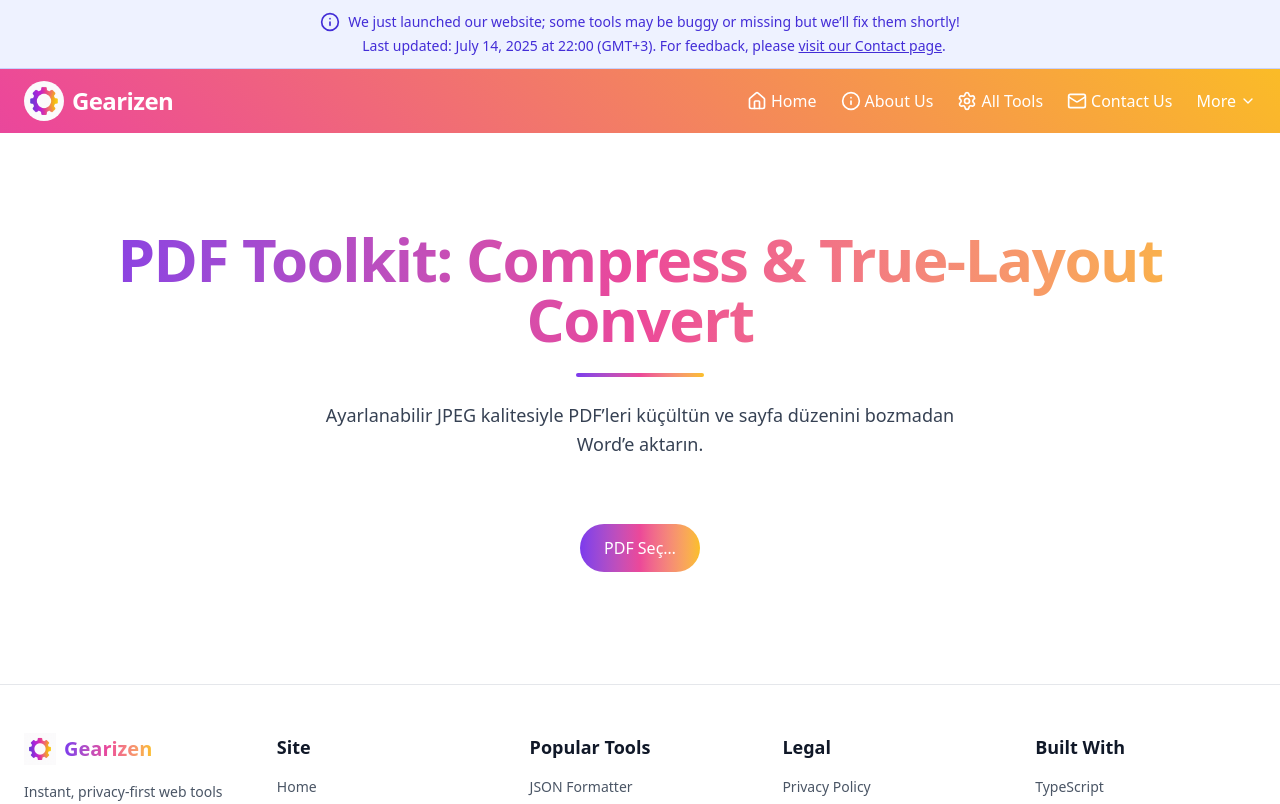
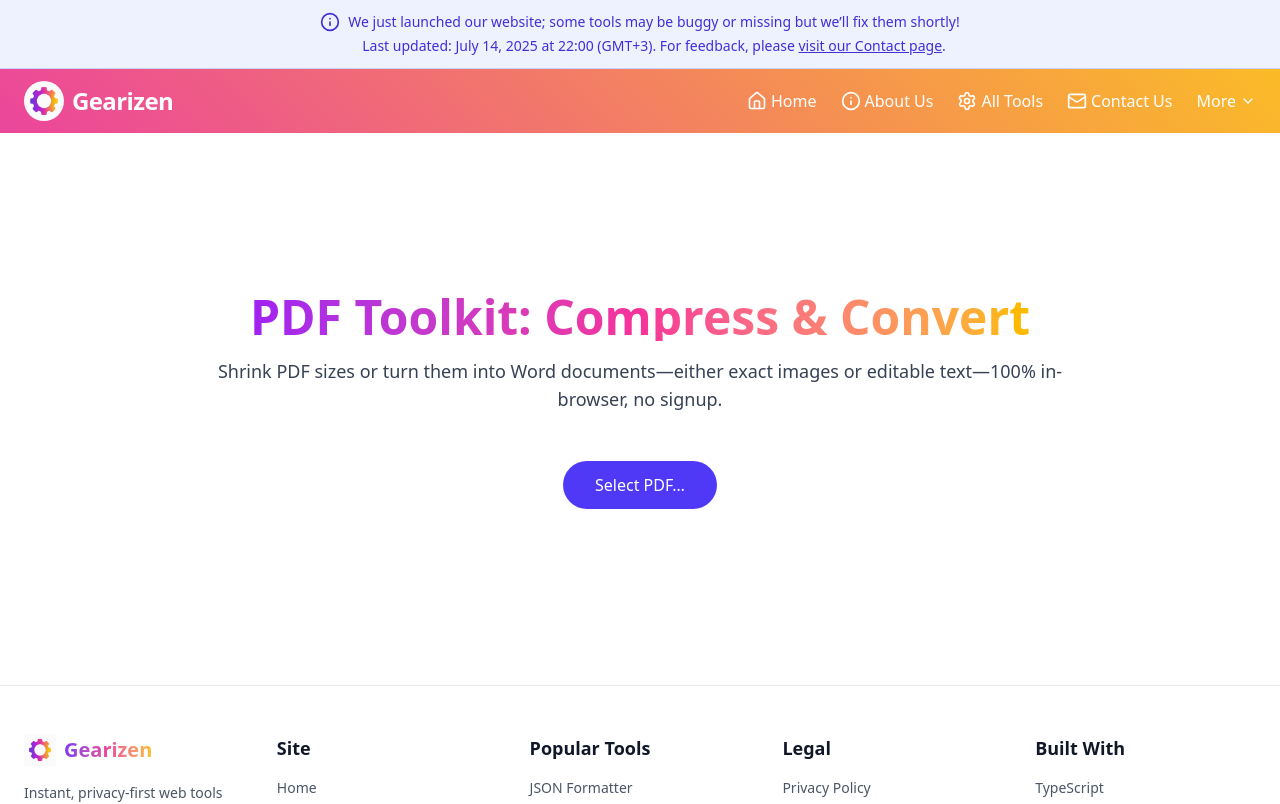
Before and after one commit to tahir-ozcan/gearizen, a Next.js app: page /tools/pdf-toolkit in a window 1280 px wide. Shown: the top 804 px of the page. Built offline with nearby package versions, Linux system fonts and the light colour scheme.

Commit message:
Update project to latest local state

```diff
--- a/app/tools/pdf-toolkit/pdf-toolkit-client.tsx
+++ b/app/tools/pdf-toolkit/pdf-toolkit-client.tsx
@@ -9,14 +9,24 @@ import {
   GlobalWorkerOptions,
   type PDFDocumentProxy,
   type PDFPageProxy,
+  type TextContent,
 } from "pdfjs-dist/legacy/build/pdf";
 // Docx
 import {
   Document as DocxDocument,
   Packer,
   Paragraph,
+  TextRun,
   ImageRun,
 } from "docx";
+
+type ExtractMode = "image" | "text";
+
+// Minimal local type for text‐content items
+interface PDFTextItem {
+  str: string;
+  transform: [number, number, number, number, number, number];
+}
 
 export default function PdfToolkitClient() {
   // --- State ---
@@ -25,15 +35,15 @@ export default function PdfToolkitClient() {
   const [error, setError] = useState<string | null>(null);
   const [compressedBlob, setCompressedBlob] = useState<Blob | null>(null);
   const [jpegQuality, setJpegQuality] = useState(0.8);
+  const [extractMode, setExtractMode] = useState<ExtractMode>("image");
   const inputRef = useRef<HTMLInputElement>(null);
 
-  // PDF.js worker
+  // PDF.js worker setup
   useEffect(() => {
     GlobalWorkerOptions.workerSrc = "/pdf.worker.min.js";
   }, []);
 
-  // — Handlers —
-
+  // --- Handlers ---
   function handleSelectClick() {
     inputRef.current?.click();
   }
@@ -47,7 +57,7 @@ export default function PdfToolkitClient() {
       return;
     }
     if (f.type !== "application/pdf") {
-      setError("❌ Lütfen geçerli bir PDF dosyası seçin.");
+      setError("❌ Please select a valid PDF file.");
       setFile(null);
       return;
     }
@@ -68,19 +78,17 @@ export default function PdfToolkitClient() {
 
       for (let i = 1; i <= pdf.numPages; i++) {
         const page: PDFPageProxy = await pdf.getPage(i);
-
-        // @ts-expect-error getViewport is a runtime method
+        // @ts-expect-error getViewport exists at runtime
         const viewport = page.getViewport({ scale: 1.5 });
         const canvas = document.createElement("canvas");
         canvas.width = viewport.width;
         canvas.height = viewport.height;
         const ctx = canvas.getContext("2d");
         if (ctx) {
-          // @ts-expect-error render is a runtime method
+          // @ts-expect-error render exists
           const renderTask = page.render({ canvasContext: ctx, viewport });
           await renderTask.promise;
         }
-
         const imgData = canvas.toDataURL("image/jpeg", jpegQuality);
         const props = doc.getImageProperties(imgData);
         const pageWidth = doc.internal.pageSize.getWidth();
@@ -93,27 +101,27 @@ export default function PdfToolkitClient() {
       setCompressedBlob(blob);
     } catch (err: unknown) {
       console.error(err);
-      setError(err instanceof Error ? err.message : "❌ Sıkıştırma başarısız.");
+      setError(err instanceof Error ? err.message : "❌ Compression failed.");
     } finally {
       setLoading("idle");
     }
   }
 
-  /** Trigger download only, no new tab */
+  /** Trigger download only, do not open new tab */
   function handleDownloadCompressed() {
     if (!compressedBlob || !file) return;
     const url = URL.createObjectURL(compressedBlob);
     const a = document.createElement("a");
     a.href = url;
     a.download = `compressed-${file.name}`;
-    a.rel = "noopener"; // kesinlikle yeni sekme açmasın
+    a.rel = "noopener";
     document.body.appendChild(a);
     a.click();
     document.body.removeChild(a);
     URL.revokeObjectURL(url);
   }
 
-  /** Convert pages to images and embed in Word to preserve exact layout */
+  /** Extract to Word—either as images or as real text */
   async function handleExtractToWord() {
     if (!file) return;
     setLoading("extract");
@@ -127,22 +135,22 @@ export default function PdfToolkitClient() {
       for (let i = 1; i <= pdf.numPages; i++) {
         const page: PDFPageProxy = await pdf.getPage(i);
 
-        // @ts-expect-error getViewport is runtime
+        if (extractMode === "image") {
+          // image‐based
+          // @ts-expect-error getViewport exists at runtime
           const viewport = page.getViewport({ scale: 2 });
           const canvas = document.createElement("canvas");
           canvas.width = viewport.width;
           canvas.height = viewport.height;
           const ctx = canvas.getContext("2d");
           if (ctx) {
-          // @ts-expect-error render is runtime
+            // @ts-expect-error render exists
             const renderTask = page.render({ canvasContext: ctx, viewport });
             await renderTask.promise;
           }
-
           const dataUrl = canvas.toDataURL("image/png");
           const base64 = dataUrl.split(",")[1];
           const buffer = Uint8Array.from(atob(base64), (c) => c.charCodeAt(0));
-
           children.push(
             new Paragraph({
               children: [
@@ -155,6 +163,43 @@ export default function PdfToolkitClient() {
               spacing: { after: 200 },
             })
           );
+        } else {
+          // text‐based
+          const textContent: TextContent = await page.getTextContent();
+          const items = textContent.items as PDFTextItem[];
+          const lines: string[] = [];
+          let currentLine = "";
+          let lastY: number | null = null;
+
+          items.forEach((item) => {
+            const y = Math.round(item.transform[5]);
+            if (lastY === null) {
+              lastY = y;
+            } else if (Math.abs(y - lastY) > 5) {
+              lines.push(currentLine);
+              currentLine = item.str;
+              lastY = y;
+              return;
+            }
+            currentLine += item.str;
+          });
+          if (currentLine) lines.push(currentLine);
+
+          lines.forEach((text) => {
+            children.push(
+              new Paragraph({
+                children: [
+                  new TextRun({
+                    text,
+                    font: "Times New Roman",
+                    size: 24, // 12pt
+                  }),
+                ],
+                spacing: { after: 100 },
+              })
+            );
+          });
+        }
       }
 
       const doc = new DocxDocument({ sections: [{ children }] });
@@ -170,60 +215,52 @@ export default function PdfToolkitClient() {
       setTimeout(() => URL.revokeObjectURL(url), 1000);
     } catch (err: unknown) {
       console.error(err);
-      setError(err instanceof Error ? err.message : "❌ Word’e çevirme hatası.");
+      setError(err instanceof Error ? err.message : "❌ Conversion to Word failed.");
     } finally {
       setLoading("idle");
     }
   }
 
+  function handleModeChange(e: ChangeEvent<HTMLSelectElement>) {
+    setExtractMode(e.target.value as ExtractMode);
+  }
+
   return (
-    <section id="pdf-toolkit" aria-labelledby="pdf-toolkit-heading" className="space-y-16 text-gray-900 antialiased">
-      {/* Başlık */}
-      <div className="text-center space-y-6 sm:px-0">
-        <h1
-          id="pdf-toolkit-heading"
-          className="
-            bg-clip-text text-transparent
-            bg-gradient-to-r from-[#7c3aed] via-[#ec4899] to-[#fbbf24]
-            text-4xl sm:text-5xl md:text-6xl font-extrabold tracking-tight
-          "
-        >
-          PDF Toolkit: Compress &amp; True-Layout Convert
+    <section id="pdf-toolkit" className="px-4 py-16 max-w-4xl mx-auto space-y-12">
+      {/* Heading */}
+      <header className="text-center space-y-4">
+        <h1 className="text-5xl font-extrabold bg-clip-text text-transparent bg-gradient-to-r from-purple-600 via-pink-500 to-yellow-400">
+          PDF Toolkit: Compress & Convert
         </h1>
-        <div className="mx-auto h-1 w-32 rounded-full bg-gradient-to-r from-[#7c3aed] via-[#ec4899] to-[#fbbf24]" />
-        <p className="mx-auto max-w-2xl text-lg leading-relaxed text-gray-700">
-          Ayarlanabilir JPEG kalitesiyle PDF’leri küçültün ve sayfa düzenini bozmadan Word’e aktarın.
+        <p className="text-gray-700 text-lg">
+          Shrink PDF sizes or turn them into Word documents—either exact images or editable text—100% in-browser, no signup.
         </p>
-      </div>
+      </header>
 
-      {/* Dosya Seçimi */}
-      <div className="max-w-md mx-auto flex flex-col items-center space-y-4">
+      {/* File Selection */}
+      <div className="flex flex-col items-center space-y-3">
         <input ref={inputRef} type="file" accept="application/pdf" onChange={handleFileChange} className="hidden" />
         <button
           onClick={handleSelectClick}
           disabled={loading !== "idle"}
-          className="
-            inline-block
-            bg-gradient-to-r from-[#7c3aed] via-[#ec4899] to-[#fbbf24]
-            text-white font-medium
-            px-6 py-3 rounded-full
-            transition transform hover:scale-105 disabled:opacity-50
-          "
+          className="px-8 py-3 bg-indigo-600 text-white rounded-full hover:opacity-80 transition-opacity disabled:opacity-50"
         >
-          {file ? "PDF Değiştir…" : "PDF Seç…"}
+          {file ? "Change PDF…" : "Select PDF…"}
         </button>
         {file && (
-          <p className="text-sm text-gray-600 font-mono truncate w-full text-center">
-            {file.name} — {(file.size / 1024).toFixed(1)} KB
+          <p className="text-gray-600 text-sm font-mono truncate">
+            {file.name} ({(file.size / 1024).toFixed(1)} KB)
           </p>
         )}
       </div>
 
-      {/* JPEG Kalite Slider */}
+      {/* Options */}
       {file && (
-        <div className="max-w-md mx-auto px-4">
-          <label className="block text-gray-800">
-            JPEG Kalite: <span className="font-semibold">{Math.round(jpegQuality * 100)}%</span>
+        <div className="grid grid-cols-1 sm:grid-cols-2 gap-6">
+          {/* JPEG Quality */}
+          <div>
+            <label className="block text-gray-800 mb-1">
+              JPEG Quality: <span className="font-semibold">{Math.round(jpegQuality * 100)}%</span>
             </label>
             <input
               type="range"
@@ -231,62 +268,59 @@ export default function PdfToolkitClient() {
               max={100}
               step={5}
               value={jpegQuality * 100}
-            onChange={(e) => setJpegQuality(Number(e.target.value) / 100)}
+              onChange={(e) => setJpegQuality(+e.target.value / 100)}
               className="w-full"
             />
           </div>
+
+          {/* Extraction Mode */}
+          <div>
+            <label className="block text-gray-800 mb-1">Extraction Mode:</label>
+            <select
+              value={extractMode}
+              onChange={handleModeChange}
+              className="w-full border border-gray-300 rounded px-3 py-2 focus:outline-none focus:ring-2 focus:ring-indigo-300"
+            >
+              <option value="image">Embed pages as images</option>
+              <option value="text">Extract editable text</option>
+            </select>
+          </div>
+        </div>
       )}
 
-      {/* Hata */}
+      {/* Error */}
       {error && (
-        <div className="max-w-md mx-auto p-4 bg-red-50 border border-red-200 text-red-700 rounded-md text-center">
+        <div className="bg-red-50 border border-red-200 text-red-700 px-4 py-3 rounded text-center">
           {error}
         </div>
       )}
 
-      {/* İşlem Butonları */}
+      {/* Actions */}
       {file && (
-        <div className="max-w-md mx-auto flex flex-wrap justify-center gap-4">
+        <div className="flex flex-wrap justify-center gap-4">
           <button
             onClick={handleCompress}
             disabled={loading !== "idle"}
-            className="
-              inline-block
-              bg-gradient-to-r from-[#7c3aed] via-[#ec4899] to-[#fbbf24]
-              text-white font-medium
-              px-6 py-3 rounded-full
-              transition transform hover:scale-105 disabled:opacity-50
-            "
+            className="px-8 py-3 bg-green-600 text-white rounded-full hover:opacity-80 transition-opacity disabled:opacity-50"
           >
-            {loading === "compress" ? "Sıkıştırılıyor…" : "PDF Sıkıştır"}
+            {loading === "compress" ? "Compressing…" : "Compress PDF"}
           </button>
 
           {compressedBlob && (
             <button
               onClick={handleDownloadCompressed}
-              className="
-                inline-block
-                border border-indigo-500 text-indigo-500 font-medium
-                px-6 py-3 rounded-full
-                transition hover:bg-indigo-50
-              "
+              className="px-8 py-3 border border-indigo-600 text-indigo-600 rounded-full hover:bg-indigo-100 transition-opacity"
             >
-              İndir (Sıkıştırıldı)
+              Download Compressed
             </button>
           )}
 
           <button
             onClick={handleExtractToWord}
             disabled={loading !== "idle"}
-            className="
-              inline-block
-              bg-gradient-to-r from-[#7c3aed] via-[#ec4899] to-[#fbbf24]
-              text-white font-medium
-              px-6 py-3 rounded-full
-              transition transform hover:scale-105 disabled:opacity-50
-            "
+            className="px-8 py-3 bg-yellow-600 text-white rounded-full hover:opacity-80 transition-opacity disabled:opacity-50"
           >
-            {loading === "extract" ? "Dönüştürülüyor…" : "Word’e Aktar"}
+            {loading === "extract" ? "Converting…" : "Extract to Word"}
           </button>
         </div>
       )}
```
Lines whose indentation alone changed are shown as unchanged.
